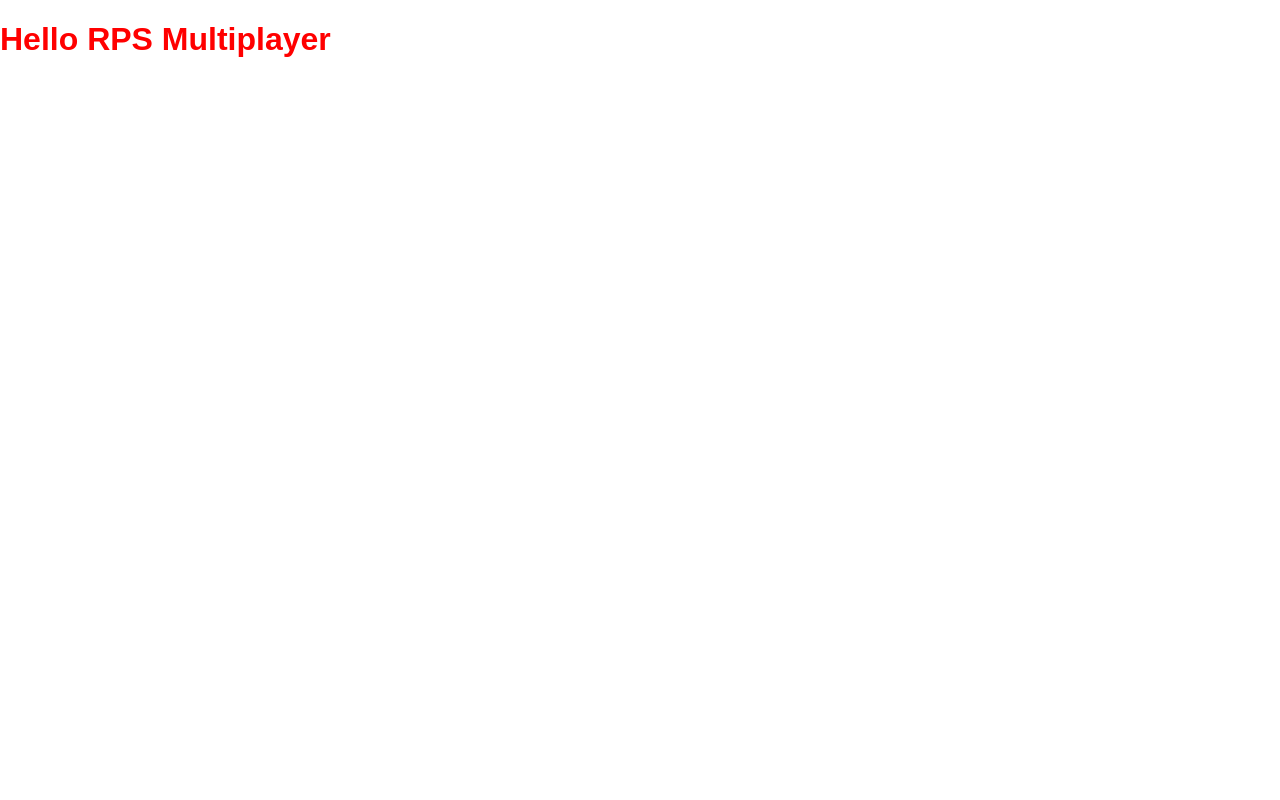
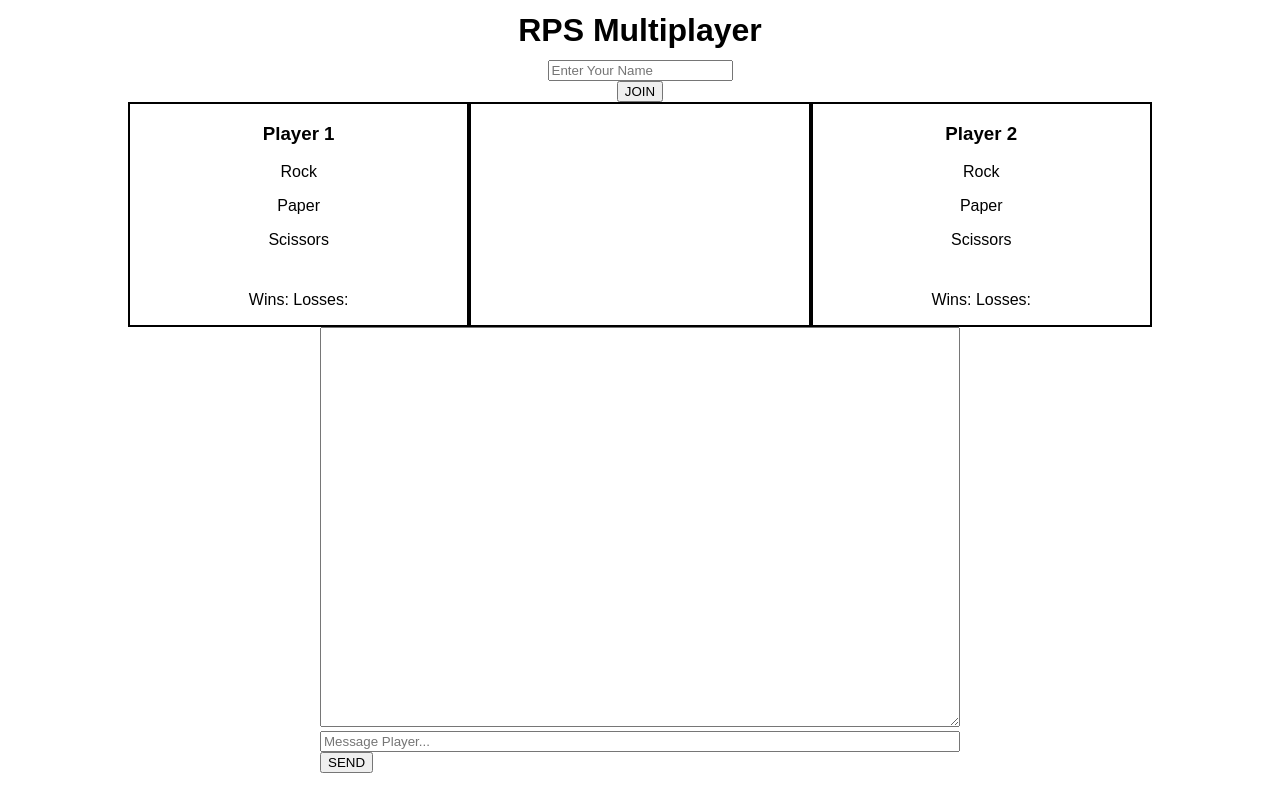
Before and after one commit to amcnulty/RPS_Multiplayer, a plain HTML site: page index.html in a window 1280 px wide. Drawn offline with nearby package versions, Linux system fonts and the light colour scheme; no server answers.

Commit message:
Outline
Created the basic outline in html and css.

```diff
--- a/assets/css/style.css
+++ b/assets/css/style.css
@@ -5,6 +5,65 @@ html, body {
     font-size: 16px;
 }
 
+header {
+    width: 100%;
+    height: 60px;
+    line-height: 60px;
+    text-align: center;
+}
+
 h1 {
-    color: red;
+    margin: 0px;
 }
+
+#addPlayerDiv {
+    width: 50%;
+    margin: 0 auto;
+    text-align: center;
+}
+
+#playerDiv {
+    width: 80%;
+    margin: 0 auto;
+    text-align: center;
+}
+
+.playerBox {
+    position: relative;
+    width: 33.33%;
+    height: 225px;
+    float: left;
+    border: 2px solid black;
+    box-sizing: border-box;
+}
+
+.moveSelection {
+    cursor: pointer;
+}
+
+.winLoss {
+    position: absolute;
+    bottom: 0px;
+    left: 50%;
+    -webkit-transform: translateX(-50%);
+    -moz-transform: translateX(-50%);
+    -ms-transform: translateX(-50%);
+    -o-transform: translateX(-50%);
+    transform: translateX(-50%);
+}
+
+#messageDiv {
+    width: 50%;
+    margin: 0 auto;
+}
+
+#messages {
+    width: 100%;
+    height: 400px;
+    box-sizing: border-box;
+}
+
+#messageInput {
+    width: 100%;
+    box-sizing: border-box;
+}
--- a/index.html
+++ b/index.html
@@ -13,7 +13,41 @@
     <script src="https://www.gstatic.com/firebasejs/4.5.0/firebase.js"></script>
 </head>
 <body>
-    <h1>Hello RPS Multiplayer</h1>
+    <header>
+        <h1>RPS Multiplayer</h1>
+    </header>
+    <div id="addPlayerDiv">
+        <form id="addPlayerForm">
+            <input type="text" id="newPlayerInput" placeholder="Enter Your Name">
+            <br>
+            <input type="submit" id="newPlayerSubmitButton" value="JOIN">
+        </form>
+    </div>
+    <div id="playerDiv">
+        <div class="playerBox" id="playerOneBox">
+            <h3 class="playerName" id="playerOneName">Player 1</h3>
+            <p class="moveSelection" id="playerOneRock">Rock</p>
+            <p class="moveSelection" id="playerOnePaper">Paper</p>
+            <p class="moveSelection" id="playerOneScissors">Scissors</p>
+            <p id="playerOneWinLoss" class="winLoss">Wins: <span id="playerOneWins"></span> Losses: <span id="playerOneLosses"></span></p>
+        </div>
+        <div class="playerBox" id="InfoBox"></div>
+        <div class="playerBox" id="playerTwoBox">
+            <h3 class="playerName" id="playerTwoName">Player 2</h3>
+            <p class="moveSelection" id="playerTwoRock">Rock</p>
+            <p class="moveSelection" id="playerTwoPaper">Paper</p>
+            <p class="moveSelection" id="playerTwoScissors">Scissors</p>
+            <p id="playerTwoWinLoss" class="winLoss">Wins: <span id="playerTwoWins"></span> Losses: <span id="playerTwoLosses"></span></p>
+        </div>
+    </div>
+    <div id="messageDiv">
+        <form id="messagePlayerForm">
+            <textarea name="messages" id="messages" cols="30" rows="10"></textarea>
+            <br>
+            <input type="text" id="messageInput" placeholder="Message Player...">
+            <input type="submit" value="SEND">
+        </form>
+    </div>
     <script src="assets/javascript/game.js" type="text/javascript"></script>
 </body>
 </html>
```
